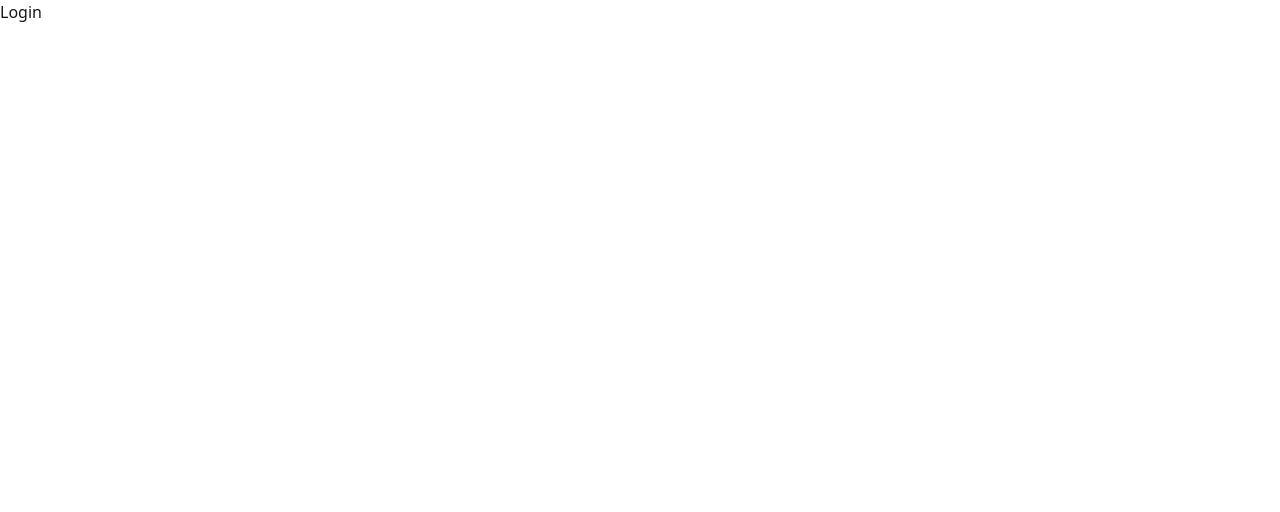
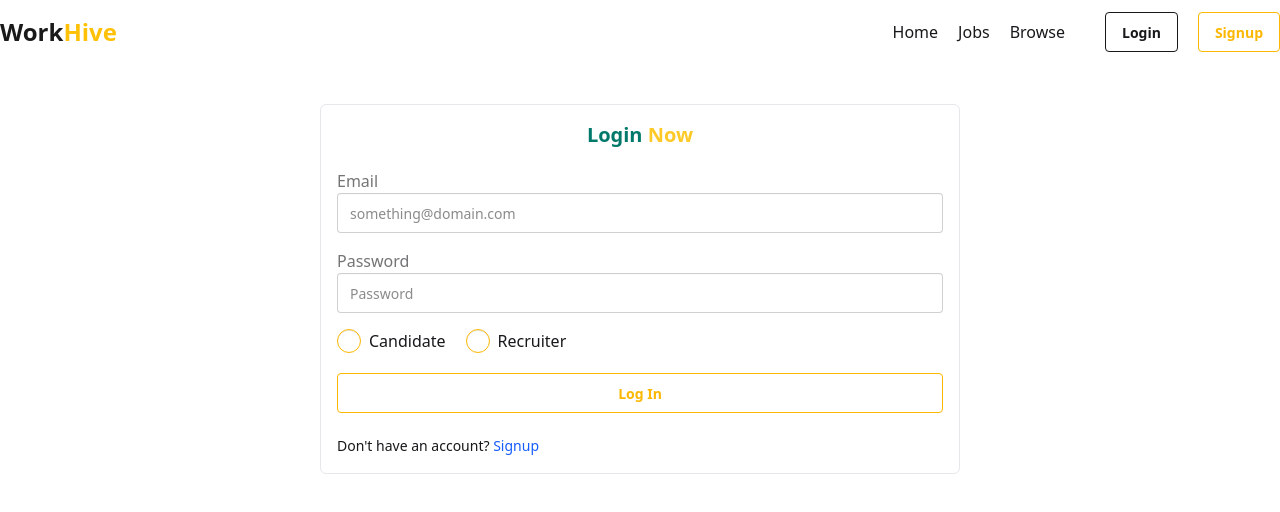
Before and after one commit to stha-prasun/Job-Portal, a React (Vite) app in the folder frontend/: page /login in a window 1280 px wide. Shown: the top 512 px of the page. Built offline with nearby package versions, Linux system fonts and the light colour scheme.

Commit message:
Login UI

```diff
--- a/frontend/src/components/auth/Login.jsx
+++ b/frontend/src/components/auth/Login.jsx
@@ -1,11 +1,66 @@
-import React from 'react'
+import React from "react";
+import Navbar from "../shared/Navbar";
+import { Link } from "react-router-dom";
 
 const Login = () => {
   return (
     <div>
-      Login
+      <Navbar />
+      <div className="flex items-center justify-center max-w-7xl mx-auto">
+        <form className="w-1/2 border border-gray-200 rounded-md p-4 my-10">
+          <h1 className="font-bold text-xl mb-5 text-center text-[#00796B]">
+            Login <span className="text-[#FFCA28]">Now</span>
+          </h1>
+
+          <div className="mb-4">
+            <label className="label">
+              <span className="label-text">Email</span>
+            </label>
+            <input
+              type="text"
+              placeholder="something@domain.com"
+              className="input input-bordered w-full focus:outline-none focus:ring-0"
+            />
+          </div>
+
+          <div className="mb-4">
+            <label className="label">
+              <span className="label-text">Password</span>
+            </label>
+            <input
+              type="password"
+              placeholder="Password"
+              className="input input-bordered w-full focus:outline-none focus:ring-0"
+            />
+          </div>
+
+          <div className="flex items-center gap-5">
+            <label className="flex items-center gap-2 cursor-pointer">
+              <input
+                type="radio"
+                name="radio-8"
+                className="radio radio-warning"
+                value="candidate"
+              />
+              <span>Candidate</span>
+            </label>
+            <label className="flex items-center gap-2 cursor-pointer">
+              <input
+                type="radio"
+                name="radio-8"
+                className="radio radio-warning"
+                value="recruiter"
+              />
+              <span>Recruiter</span>
+            </label>
+          </div>
+
+          <button className="btn btn-outline btn-warning mt-5 w-full mb-5">Log In</button>
+          <span className="text-sm">Don't have an account? <Link to="/signup" className="text-blue-600">Signup</Link></span>
+        </form>
+      </div>
     </div>
-  )
-}
+  );
+};
 
-export default Login
+export default Login;
--- a/frontend/src/components/auth/Signup.jsx
+++ b/frontend/src/components/auth/Signup.jsx
@@ -95,8 +95,7 @@ const Signup = () => {
                   <path d="M14 2v4a2 2 0 0 0 2 2h4"></path>
                 </g>
               </svg>
-              <input accept="image/*" type="file" className="hidden" />
-              <span className="text-gray-500">Choose file</span>
+              <input accept="image/*" type="file" />
             </label>
           </div>
           <button className="btn btn-outline btn-warning mt-5 w-full mb-5">Sign Up</button>
```
